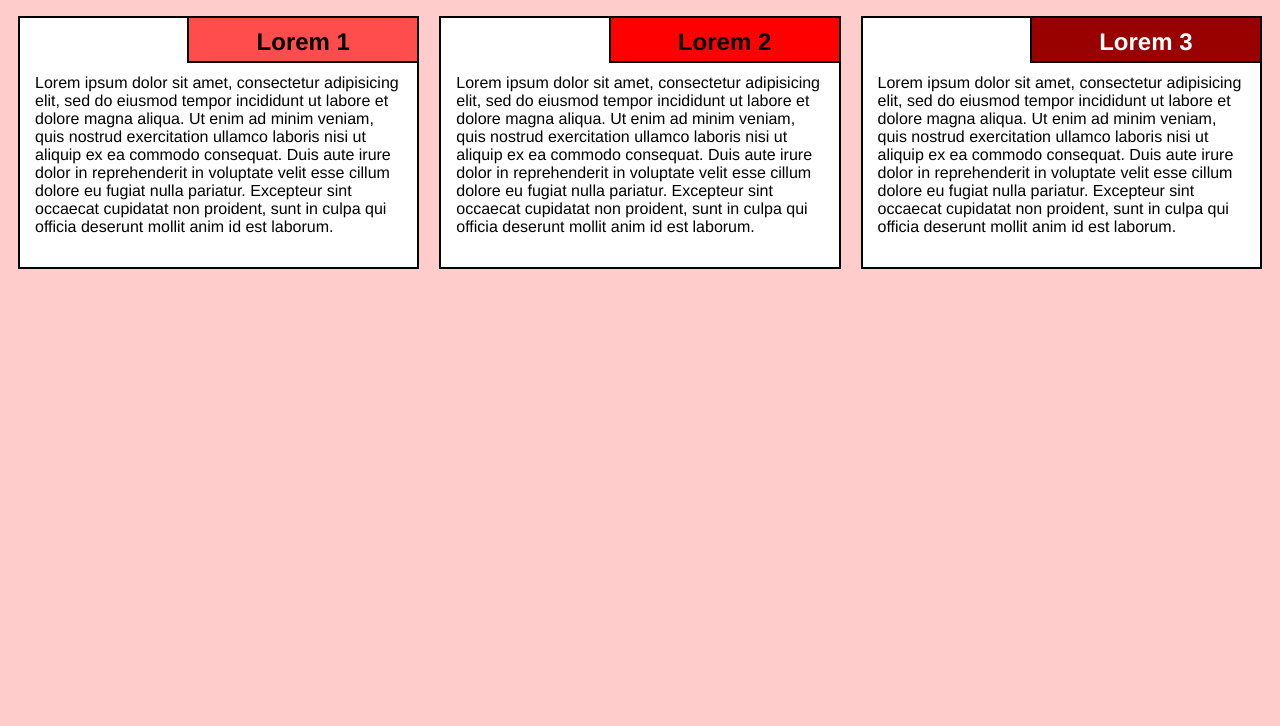
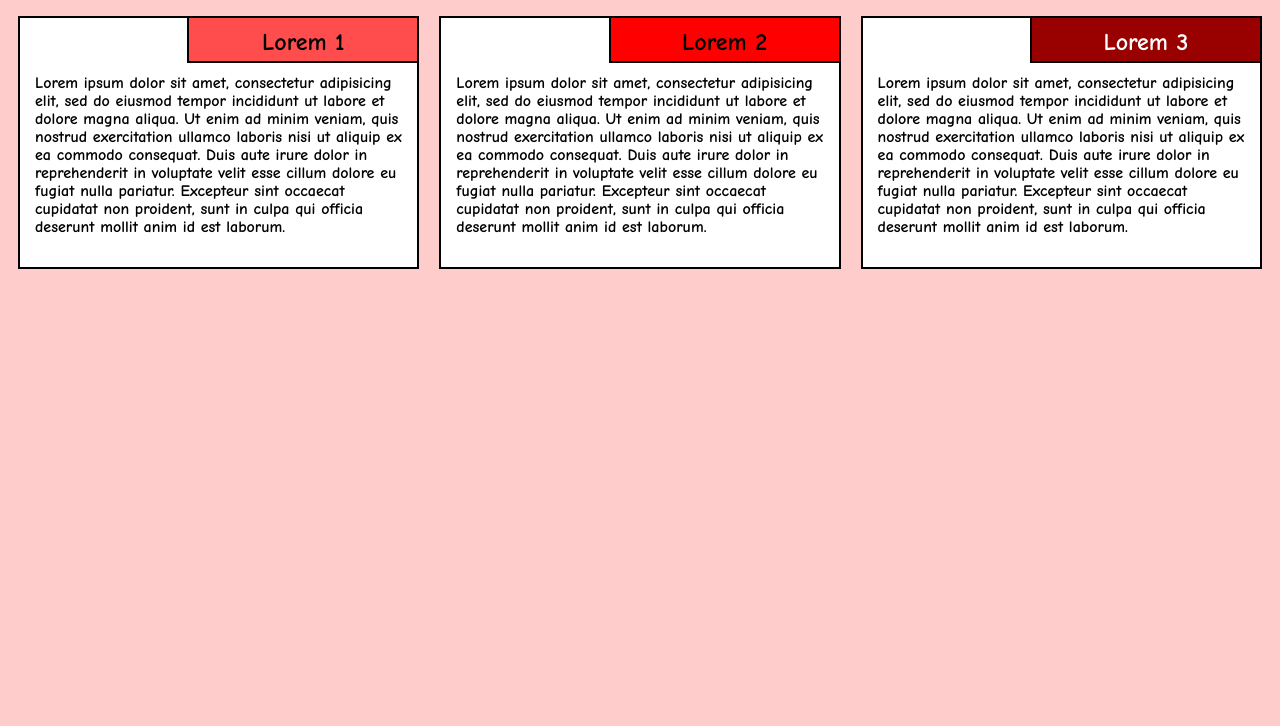
Before and after one commit to musharrafdudekula/coursera-assignments, a plain HTML site: page module2-solution/index.html in a window 1280 px wide. Shown: the part 74-800 px from the top of the page. Drawn offline with Linux system fonts and the light colour scheme.

Commit message:
modification

```diff
--- a/module2-solution/css/styles.css
+++ b/module2-solution/css/styles.css
@@ -1,6 +1,6 @@
 * {
 	box-sizing: border-box;
-	font-family: Helvetica;
+	font-family: Comic Sans MS;
 }
 
 body {
@@ -18,6 +18,7 @@ section {
 	border: 2px solid black;
 	color: black;
 	margin: 10px;
+	font-weight: bold;
 
 }
 
```
Also changed, not shown: screenshots/mod2_1.png, screenshots/mod2_2.png, screenshots/mod2_3.png.
